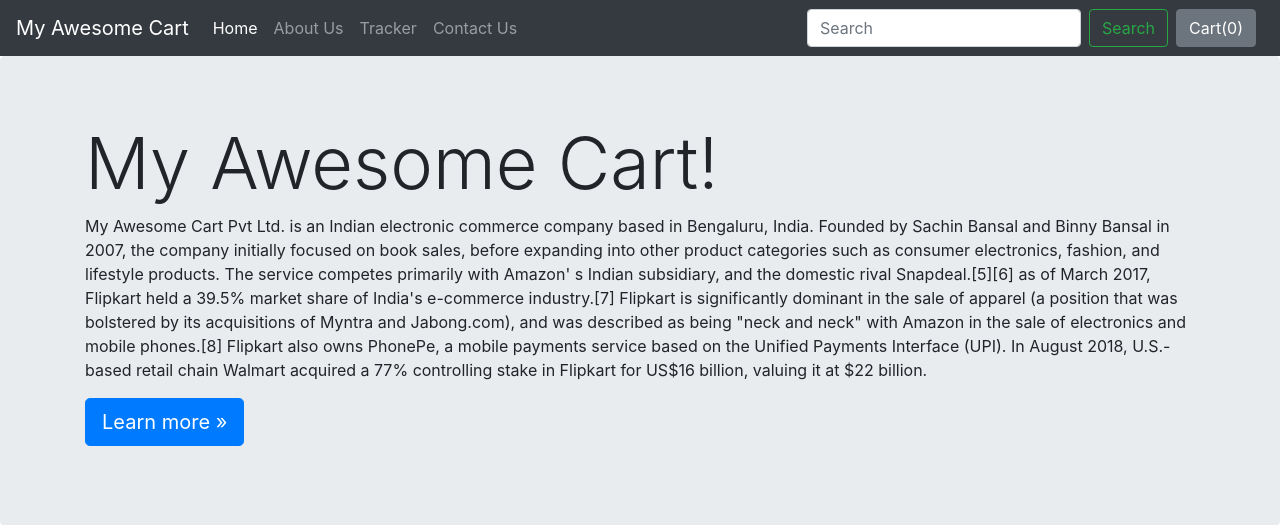
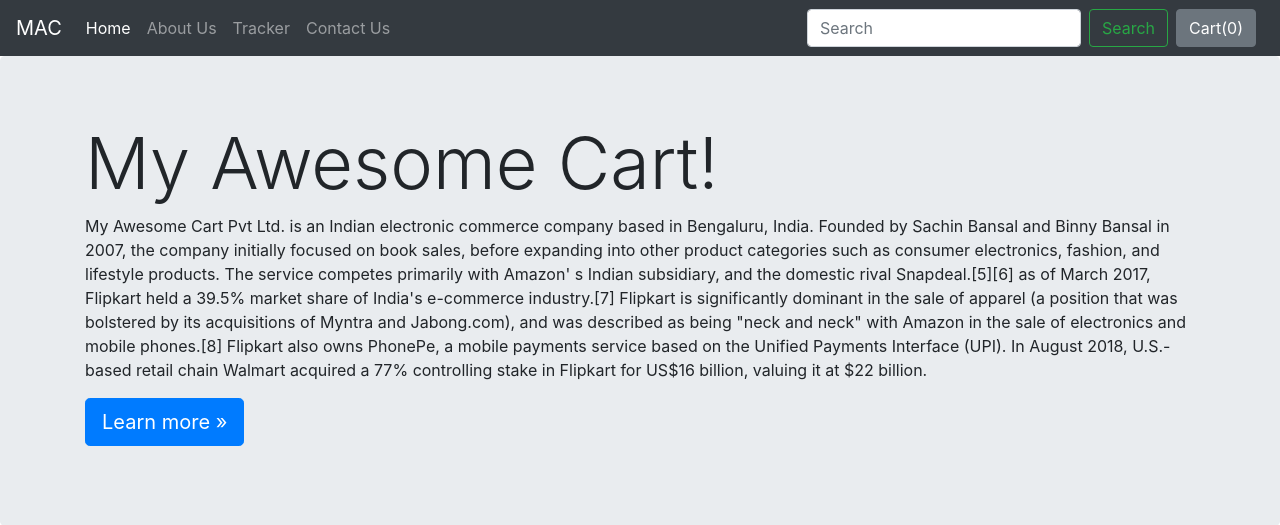
Before and after one commit to vijaykumarmcp/cartee, a Django app: page /mac/about in a window 1280 px wide. Shown: the top 525 px of the page. Run offline with Django 3.2, Linux system fonts and the light colour scheme; some libraries are stand-ins or nearby versions.

Commit message:
archived

```diff
--- a/cartee/mac/templates/mac/basic.html
+++ b/cartee/mac/templates/mac/basic.html
@@ -16,7 +16,7 @@
   <body>
 
     <nav class="navbar navbar-expand-lg navbar-dark bg-dark">
-  <a class="navbar-brand" href="/mac">My Awesome Cart</a>
+  <a class="navbar-brand" href="/mac">MAC</a>
   <button class="navbar-toggler" type="button" data-toggle="collapse" data-target="#navbarSupportedContent" aria-controls="navbarSupportedContent" aria-expanded="false" aria-label="Toggle navigation">
     <span class="navbar-toggler-icon"></span>
   </button>
--- a/cartee/mac/views.py
+++ b/cartee/mac/views.py
@@ -43,6 +43,7 @@ def contact(request):
 
     return render(request,'mac/contact.html')
 
+@login_required(login_url='login')
 def tracker(request):
     if request.method=="POST":
         orderId = request.POST.get('orderId', '')
@@ -70,6 +71,7 @@ def prodView(request,myid):
     product=Product.objects.filter(id=myid)
     return render(request,'mac/prodView.html',{'product':product[0]})
 
+@login_required(login_url='login')
 def checkout(request):
     if request.method=="POST":
         items_json = request.POST.get('itemsJson', '')
```
